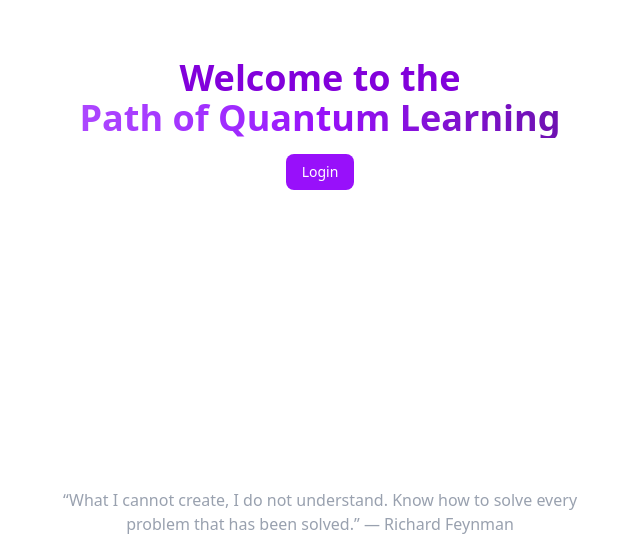
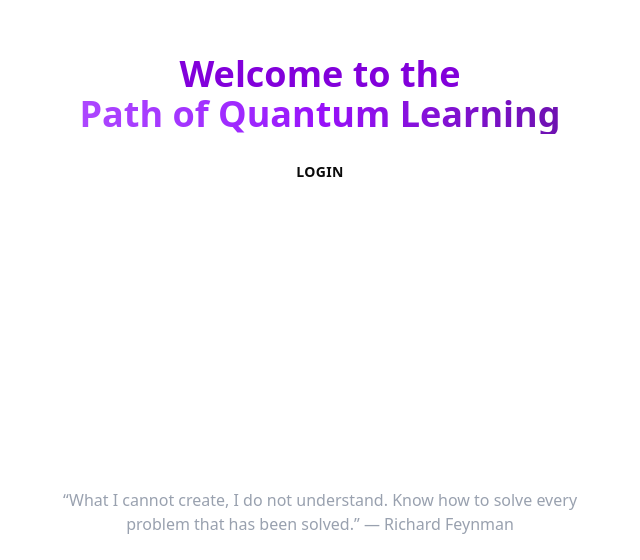
Before and after one commit to GubioGL/q-learning, a Next.js app: page / in a window 1280 px wide. Shown: the part 240-800 px from the top of the page, without its empty margins (320-960 px from the left). Built offline with nearby package versions, Linux system fonts and the light colour scheme.

Commit message:
Atualiza o README.md para inglês, revisa seções e melhora a formatação. Adiciona novas variáveis de fonte no CSS e ajusta o layout do corpo. Modifica o componente de botão para incluir novos estilos e variantes.

```diff
--- /dev/null
+++ b/app/buttons/page.tsx
@@ -0,0 +1,27 @@
+import { Button } from "@/components/ui/button";
+
+
+const ButtonsPage = () => {
+    return (
+        <div className="p-4 space-y-4 flex flex-col max-w-[200px]">
+            <Button>  Default  </Button>
+            <Button variant="ghost">Ghost </Button>
+            <Button variant="buttonBlu">Primary</Button>
+            <Button variant="buttonBluO">Primary outline</Button>
+            <Button variant="buttonGre">Secondary </Button>
+            <Button variant="buttonGreO">Secondary outline</Button>
+            <Button variant="danger">Danger </Button>
+            <Button variant="dangerOutline">Danger outline</Button>
+            <Button variant="premium">Premium </Button>
+            <Button variant="buttonRox">Rox </Button>
+            <Button variant="buttonRoxO">Rox outline</Button>
+            <Button variant="buttonOran">Orange </Button>
+            <Button variant="buttonOranO">Orange outline</Button>
+            <Button variant="sidebar">Sidebar </Button>
+            <Button variant="sidebarO">Sidebar outline</Button>
+
+        </div>
+    );
+};
+
+export default ButtonsPage;
--- a/app/globals.css
+++ b/app/globals.css
@@ -76,6 +76,8 @@
   --sidebar-accent-foreground: oklch(0.205 0 0);
   --sidebar-border: oklch(0.922 0 0);
   --sidebar-ring: oklch(0.708 0 0);
+  --font-pixel: 'Press Start 2P', monospace;
+  --font-vt323: 'VT323', monospace;
 }
 
 .dark {
--- a/app/layout.tsx
+++ b/app/layout.tsx
@@ -22,7 +22,7 @@ export default function RootLayout({
   return (
     <html lang="en">
       <body
-        className={`${geistnunito.variable} ${geistnunito.variable} antialiased`}
+        className={`${geistnunito.variable} ${geistnunito.variable} `}
       >
         {children}
       </body>
--- a/components/ui/button.tsx
+++ b/components/ui/button.tsx
@@ -5,33 +5,56 @@ import { cva, type VariantProps } from "class-variance-authority"
 import { cn } from "@/lib/utils"
 
 const buttonVariants = cva(
-  "inline-flex items-center justify-center gap-2 whitespace-nowrap rounded-md text-sm font-medium transition-all disabled:pointer-events-none disabled:opacity-50 [&_svg]:pointer-events-none [&_svg:not([class*='size-'])]:size-4 shrink-0 [&_svg]:shrink-0 outline-none focus-visible:border-ring focus-visible:ring-ring/50 focus-visible:ring-[3px] aria-invalid:ring-destructive/20 dark:aria-invalid:ring-destructive/40 aria-invalid:border-destructive",
+  "inline-flex items-center justify-center whitespace-nowrap rounded-xl text-sm font-bold ring-offset-background transition-colors  focus-visible:outline-none focus-visible:ring-2 focus-visible:ring-ring focus-visible:ring-offset-2 disabled:pointer-events-none disabled:opacity-50 uppercase tracking-wide",
   {
     variants: {
       variant: {
         default:
-          "bg-primary text-primary-foreground shadow-xs hover:bg-primary/90",
-        destructive:
-          "bg-destructive text-white shadow-xs hover:bg-destructive/90 focus-visible:ring-destructive/20 dark:focus-visible:ring-destructive/40 dark:bg-destructive/60",
-        outline:
-          "border bg-background shadow-xs hover:bg-accent hover:text-accent-foreground dark:bg-input/30 dark:border-input dark:hover:bg-input/50",
-        secondary:
-          "bg-secondary text-secondary-foreground shadow-xs hover:bg-secondary/80",
-        ghost:
-          "hover:bg-accent hover:text-accent-foreground dark:hover:bg-accent/50",
-        link: "text-primary underline-offset-4 hover:underline",
-        loginbutton: "bg-purple-600 text-white hover:bg-purple-700 underline-offset-4 hover:underline",
+          "bg-white text-black border-slate-200 border-2 border-b-4 active:border-b-2 hover:bg-slate-100",
+          buttonBlu:
+            "bg-sky-400 text-primary-foreground houver:bg-sky-400/90 border-sky-600 border-b-4 active:border-b-0 ",
+          buttonBluO:
+            "bg-white text-sky-500 hover:bg-slate-100  ",
+          buttonGre:
+            "bg-green-400 text-primary-foreground houver:bg-green-400/90 border-green-600  border-b-4 active:border-b-0 ",
+          buttonGreO:
+            "bg-white text-green-400 hover:bg-slate-100  ",
+          danger:
+            "bg-red-500 text-primary-foreground houver:bg-red-500/90 border-red-700  border-b-4 active:border-b-0 ",
+          dangerOutline:
+            "bg-white text-red-400 hover:bg-slate-100  ",
+          premium:
+            "bg-yellow-400 text-yellow-900 border-yellow-600 border-b-4 active:border-b-0",
+          buttonRox:
+            "bg-purple-500 text-white  border-purple-700 border-b-4 active:border-b-0",
+          buttonRoxO:
+            "bg-white text-purple-500 hover:bg-slate-100 ",
+          buttonOran:
+            "bg-orange-400 text-white  border-orange-600 border-b-4 active:border-b-0",
+          buttonOranO:
+            "bg-white text-orange-500 hover:bg-slate-100 ",
+          ghost:
+            "bg-transparent text-slate-500 border-0 border-transparent hover:bg-slate-100 ",
+          sidebar:
+            "bg-transparent text-slate-500 border-2 border-transparent hover:bg-slate-100 transition-none ",
+          sidebarO:
+            "bg-sky-500/15 text-sky-500 border-sky-300 border-2 hover:bg-sky-500/20  transition-none",
+          },
+      size: {
+        default: "h-11 px-4 py-2",
+        sm: "h-9 px-3",
+        lg: "h-12 px-8",
+        icon: "w-10 h-10",
+        rounded: "rounded-full",
       },
-      size: {
-        default: "h-9 px-4 py-2 has-[>svg]:px-3",
-        sm: "h-8 rounded-md gap-1.5 px-3 has-[>svg]:px-2.5",
-        lg: "h-10 rounded-md px-6 has-[>svg]:px-4",
-        icon: "size-9",
+      font: {
+        default: "",
       },
     },
     defaultVariants: {
       variant: "default",
       size: "default",
+      font: "default",
     },
   }
 )
@@ -41,10 +64,12 @@ function Button({
   variant,
   size,
   asChild = false,
+  font,
   ...props
 }: React.ComponentProps<"button"> &
   VariantProps<typeof buttonVariants> & {
     asChild?: boolean
+    font?: "default"
   }) {
   const Comp = asChild ? Slot : "button"
 
```
Also changed, not shown: 1 other file (tests, documents, lock files or other folders).
